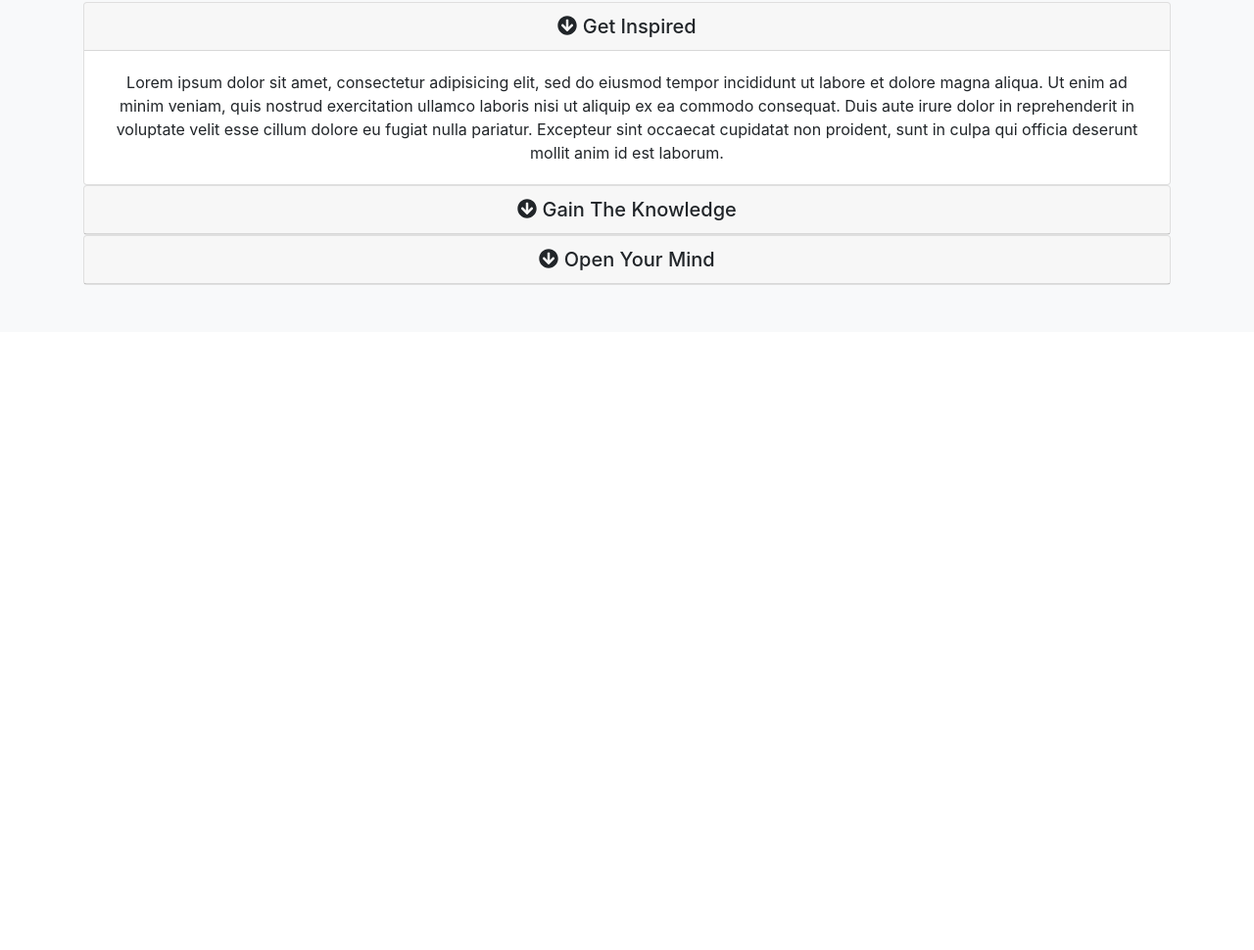
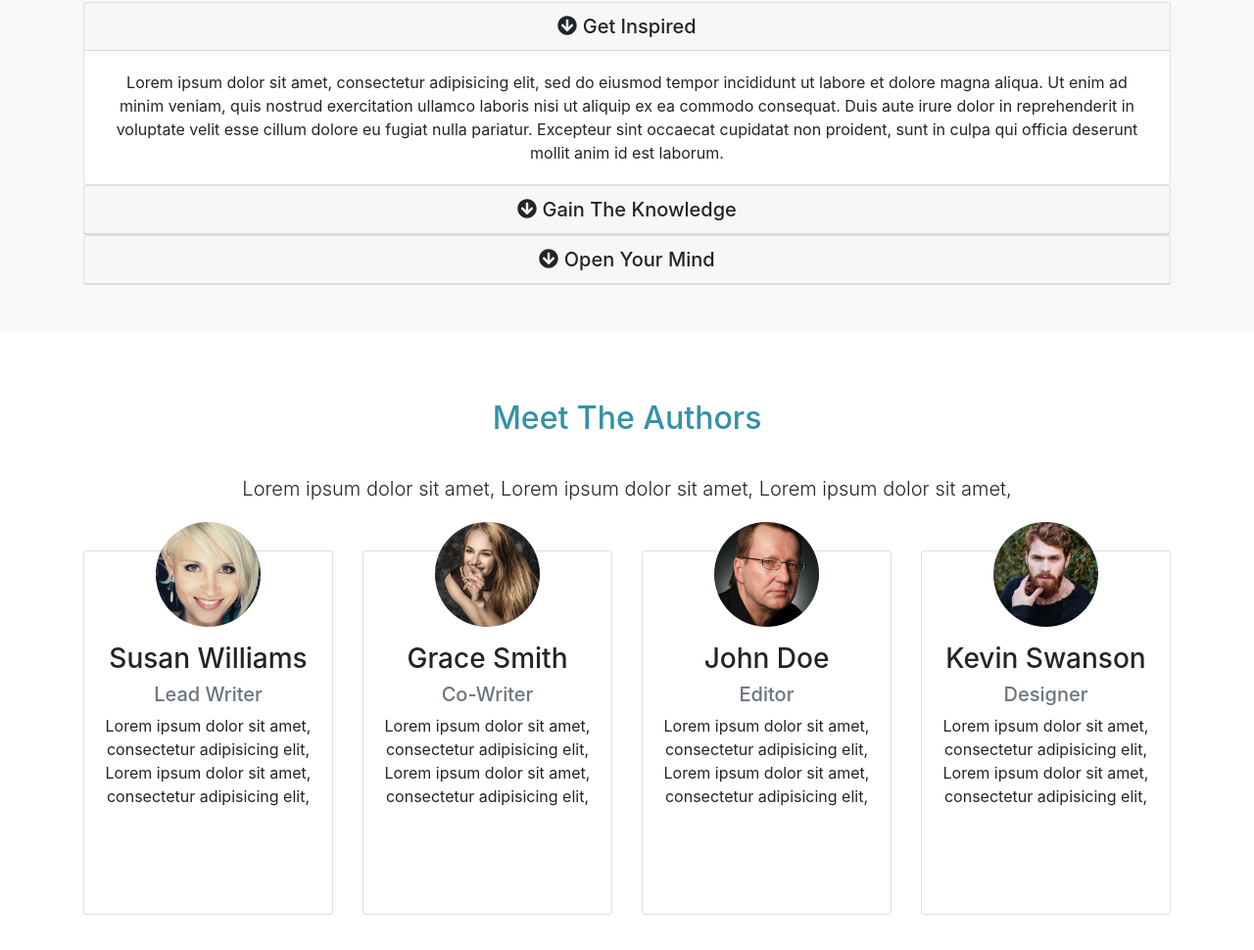
Before and after one commit to ArnasDickus/Mizuxe, a website with bundled scripts: page app/index.html in a window 1280 px wide. Shown: the part 1439-2409 px from the top of the page at 98% size. Before the commit the page ends 1778 px from the top, so only its background shows below. Built offline with nearby package versions, Linux system fonts and the light colour scheme; files whose address does not match are found by name.

Commit message:
Finished Authors sections

```diff
--- /dev/null
+++ b/app/assets/styles/modules/_authors.css
@@ -0,0 +1,15 @@
+.authors{
+  img{
+    margin-top: -50px;
+  }
+  &--hover:hover{
+    background: $primary;
+    color: #fff;
+  }
+
+  &__icon{
+    color: #fff;
+  }
+
+
+}
--- a/app/assets/styles/styles.css
+++ b/app/assets/styles/styles.css
@@ -12,6 +12,7 @@
 @import "modules/_custom.css";
 @import "modules/_boxes.css";
 @import "modules/_about.css";
+@import "modules/_authors.css";
 
 
 
--- a/app/index.html
+++ b/app/index.html
@@ -98,7 +98,7 @@
       <div class="row">
         <div class="col-md-3">
           <div class="card text-center custom--border-color boxes--mb-resp">
-            <div class="card-body">
+            <div class="authors_ card-body">
               <h3 class = "custom--text-color">Be Better</h3>
               <p class = "text-muted">
                 Lorem ipsum dolor sit amet, consectetur adipisicing elit
@@ -240,9 +240,157 @@
       </div>
     </div>
   </section>
+
+  <!-- Authors -->
+<section id = "authors" class = "authors my-5 text-center">
+  <div class="container">
+    <div class="row">
+      <div class="col">
+        <div class="info-header mb-5">
+          <h1 class = "custom--text-color pb-3">
+            Meet The Authors
+          </h1>
+          <p class = "lead">
+            Lorem ipsum dolor sit amet, Lorem ipsum dolor sit amet,
+            Lorem ipsum dolor sit amet,
+          </p>
+        </div>
+      </div>
+    </div>
+    <div class="row">
+      <div class="col-lg-3 col-md-6">
+        <div class="card authors--hover">
+          <div class="card-body">
+            <img class = "img-fluid rounded-circle w-50 mb-3" src="assets/images/person1.jpg" alt="Person">
+            <h3>Susan Williams</h3>
+            <h5 class = "text-muted">
+              Lead Writer
+            </h5>
+            <p>Lorem ipsum dolor sit amet, consectetur adipisicing elit,
+            Lorem ipsum dolor sit amet, consectetur adipisicing elit,
+           </p>
+           <div class="d-flex justify-content-center">
+             <div class="p-4">
+               <a href="https://www.facebook.com/" target = "_blank">
+                 <i class = "authors__icon fab fa-facebook"></i>
+               </a>
+             </div>
+             <div class="p-4">
+               <a href="https://www.twitter.com/" target = "_blank">
+                 <i class = "authors__icon fab fa-twitter"></i>
+               </a>
+             </div>
+             <div class="p-4">
+               <a href="https://www.instagram.com/" target = "_blank">
+                 <i class = "authors__icon fab fa-instagram"></i>
+               </a>
+             </div>
+           </div>
+          </div>
+        </div>
+      </div>
+      <div class="col-lg-3 col-md-6">
+        <div class="card authors--hover">
+          <div class="card-body">
+            <img class = "img-fluid rounded-circle w-50 mb-3"
+            src="assets/images/person2.jpg" alt="Person">
+            <h3>Grace Smith</h3>
+            <h5 class = "text-muted">
+              Co-Writer
+            </h5>
+            <p>Lorem ipsum dolor sit amet, consectetur adipisicing elit,
+            Lorem ipsum dolor sit amet, consectetur adipisicing elit,
+           </p>
+           <div class="d-flex justify-content-center">
+             <div class="p-4">
+               <a href="https://www.facebook.com/" target = "_blank">
+                 <i class = "authors__icon fab fa-facebook"></i>
+               </a>
+             </div>
+             <div class="p-4">
+               <a href="https://www.twitter.com/" target = "_blank">
+                 <i class = "authors__icon fab fa-twitter"></i>
+               </a>
+             </div>
+             <div class="p-4">
+               <a href="https://www.instagram.com/" target = "_blank">
+                 <i class = "authors__icon fab fa-instagram"></i>
+               </a>
+             </div>
+           </div>
+          </div>
+        </div>
+      </div>
+      <div class="col-lg-3 col-md-6">
+        <div class="card authors--hover">
+          <div class="card-body">
+            <img class = "img-fluid rounded-circle w-50 mb-3"
+            src="assets/images/person3.jpg" alt="Person">
+            <h3>John Doe</h3>
+            <h5 class = "text-muted">
+              Editor
+            </h5>
+            <p>Lorem ipsum dolor sit amet, consectetur adipisicing elit,
+            Lorem ipsum dolor sit amet, consectetur adipisicing elit,
+           </p>
+           <div class="d-flex justify-content-center">
+             <div class="p-4">
+               <a href="https://www.facebook.com/" target = "_blank">
+                 <i class = "authors__icon fab fa-facebook"></i>
+               </a>
+             </div>
+             <div class="p-4">
+               <a href="https://www.twitter.com/" target = "_blank">
+                 <i class = "authors__icon fab fa-twitter"></i>
+               </a>
+             </div>
+             <div class="p-4">
+               <a href="https://www.instagram.com/" target = "_blank">
+                 <i class = "authors__icon fab fa-instagram"></i>
+               </a>
+             </div>
+           </div>
+          </div>
+        </div>
+      </div>
+      <div class="col-lg-3 col-md-6 ">
+        <div class="card authors--hover ">
+          <div class="card-body">
+            <img class = "img-fluid rounded-circle w-50 mb-3"
+            src="assets/images/person4.jpg" alt="Person">
+            <h3>Kevin Swanson</h3>
+            <h5 class = "text-muted">
+              Designer
+            </h5>
+            <p>Lorem ipsum dolor sit amet, consectetur adipisicing elit,
+            Lorem ipsum dolor sit amet, consectetur adipisicing elit,
+           </p>
+           <div class="d-flex justify-content-center">
+             <div class="p-4">
+               <a href="https://www.facebook.com/" target = "_blank">
+                 <i class = "authors__icon authors__icon fab fa-facebook"></i>
+               </a>
+             </div>
+             <div class="p-4">
+               <a href="https://www.twitter.com/" target = "_blank">
+                 <i class = "authors__icon fab fa-twitter"></i>
+               </a>
+             </div>
+             <div class="p-4">
+               <a href="https://www.instagram.com/" target = "_blank">
+                 <i class = "authors__icon fab fa-instagram"></i>
+               </a>
+             </div>
+           </div>
+          </div>
+        </div>
+      </div>
+    </div>
+  </div>
+</section>
+
   <!-- build:js assets/scripts/App.js -->
   <script src="/temp/scripts/App.js"></script>
-
   <!-- endbuild -->
 
 
```
Also changed, not shown: app/temp/styles/styles.css.
